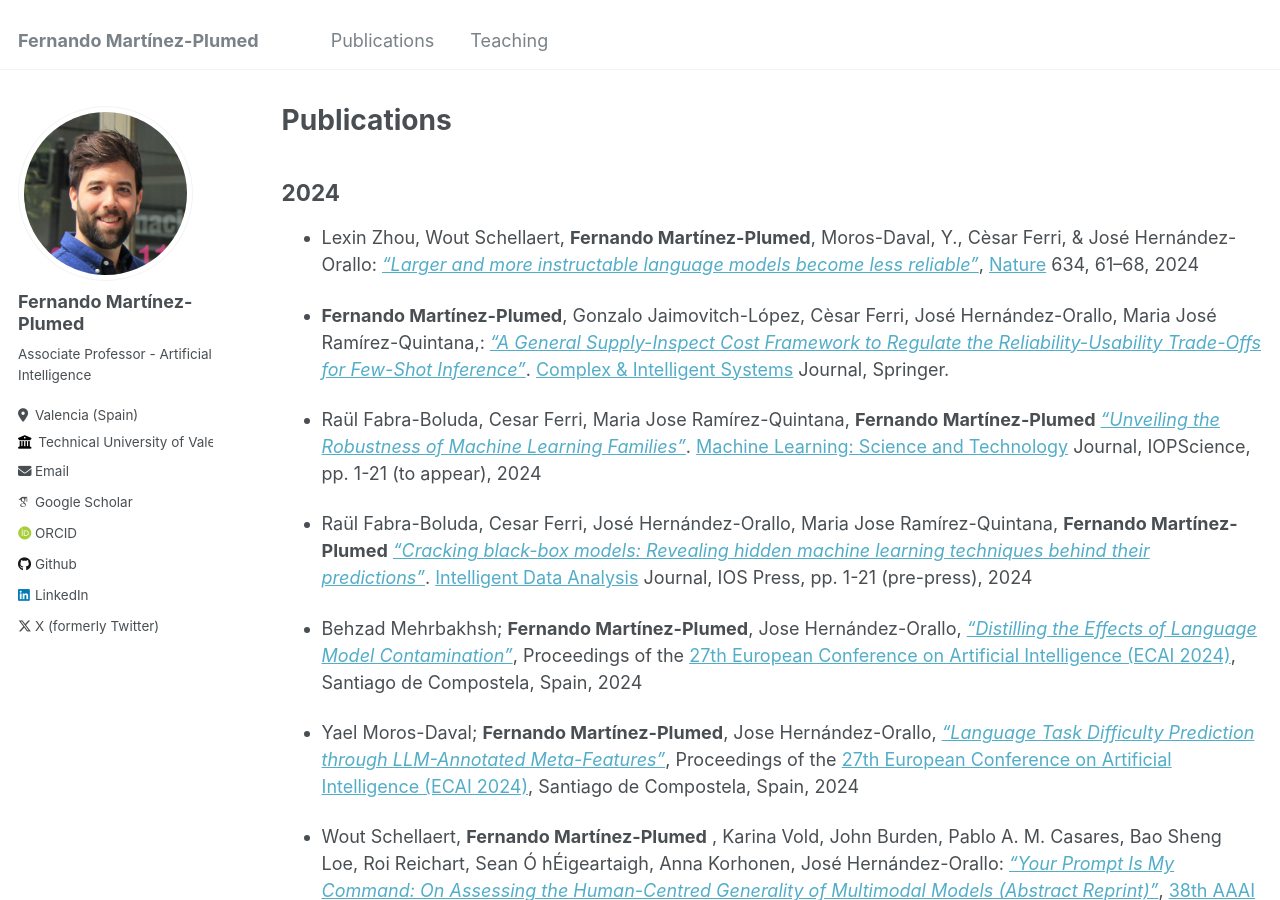
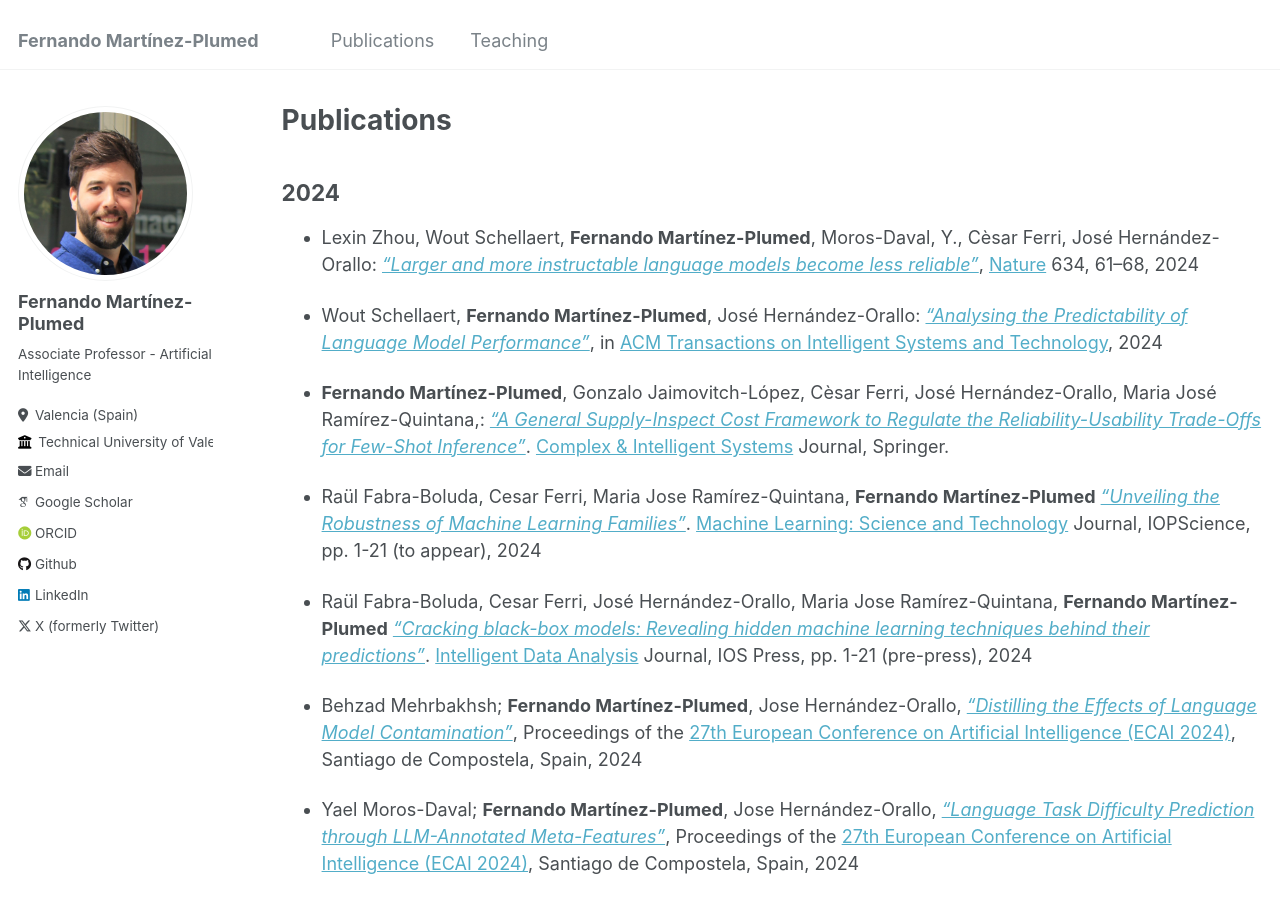
Before and after one commit to nandomp/nandomp.github.io, a Jekyll site: the page built from _pages/publications.md, in a window 1280 px wide and 900 px high. Built offline with Jekyll 4.4.1, drawn with Linux system fonts in a browser that asks for light colours; some web fonts are replaced; part of the change alters nothing that is shown.

Commit message:
Update publications.md

```diff
--- a/_pages/publications.md
+++ b/_pages/publications.md
@@ -7,7 +7,9 @@ author_profile: true
 
 2024
 ----
-* Lexin Zhou, Wout Schellaert, **Fernando Martínez-Plumed**, Moros-Daval, Y., Cèsar Ferri, & José Hernández-Orallo: [*"Larger and more instructable language models become less reliable"*](https://doi.org/10.1038/s41586-024-07930-y), [Nature](https://www.nature.com/) 634, 61–68, 2024
+* Lexin Zhou, Wout Schellaert, **Fernando Martínez-Plumed**, Moros-Daval, Y., Cèsar Ferri,  José Hernández-Orallo: [*"Larger and more instructable language models become less reliable"*](https://doi.org/10.1038/s41586-024-07930-y), [Nature](https://www.nature.com/) 634, 61–68, 2024
+
+* Wout Schellaert, **Fernando Martínez-Plumed**, José Hernández-Orallo: [*"Analysing the Predictability of Language Model Performance"*](http://dx.doi.org/10.1145/3706118), in [ACM Transactions on Intelligent Systems and Technology](https://dl.acm.org/journal/TIST), 2024
 
 * **Fernando Martínez-Plumed**, Gonzalo Jaimovitch-López, Cèsar Ferri, José Hernández-Orallo, Maria José Ramírez-Quintana,: [*"A General Supply-Inspect Cost Framework to Regulate the Reliability-Usability Trade-Offs for Few-Shot Inference"*](https://doi.org/10.1007/s40747-024-01599-6). [Complex & Intelligent Systems](https://link.springer.com/journal/40747) Journal, Springer.
 
@@ -21,11 +23,11 @@ author_profile: true
 
 * Wout Schellaert, **Fernando Mart&iacute;nez-Plumed** , Karina Vold, John Burden, Pablo A. M. Casares, Bao Sheng Loe, Roi Reichart, Sean Ó hÉigeartaigh, Anna Korhonen, José Hernández-Orallo: [*"Your Prompt Is My Command: On Assessing the Human-Centred Generality of Multimodal Models (Abstract Reprint)"*](https://doi.org/10.1609/aaai.v38i20.30612),  [38th AAAI Conference on Artificial Intelligence](), pp  22712-22712, Vancouver, Canada, 2024
 
-* Daniel Romero, José Hernández-Orallo, **Fernando Martínez-Plumed**: [*"How Resilient are Language Models to Text Perturbations?"*](), [The 25th International Conference on Intelligent Data Engineering and Automated Learning (IDEAL 2024)](https://ideal2024.webs.upv.es/), November 20-22, 2024, LNCS 15346, Valencia, Spain, 2024
+* Daniel Romero, José Hernández-Orallo, **Fernando Martínez-Plumed**: [*"How Resilient are Language Models to Text Perturbations?"*](https://doi.org/10.1007/978-3-031-77731-8_8), [The 25th International Conference on Intelligent Data Engineering and Automated Learning (IDEAL 2024)](https://ideal2024.webs.upv.es/), November 20-22, 2024, LNCS 15346, Valencia, Spain, 2024
 
-* Cristina Padro-Ferragut, M. José Ramírez-Quintana, **Fernando Martínez-Plumed**: [*"Noise tolerance and robustness ranking in Machine Learning models"*](), [The 25th International Conference on Intelligent Data Engineering and Automated Learning (IDEAL 2024)](https://ideal2024.webs.upv.es/), November 20-22, 2024, LNCS 15346, Valencia, Spain, 2024
+* Cristina Padro-Ferragut, M. José Ramírez-Quintana, **Fernando Martínez-Plumed**: [*"Noise tolerance and robustness ranking in Machine Learning models"*](https://doi.org/10.1007/978-3-031-77738-7_9), [The 25th International Conference on Intelligent Data Engineering and Automated Learning (IDEAL 2024)](https://ideal2024.webs.upv.es/), November 20-22, 2024, LNCS 15346, Valencia, Spain, 2024
 
-* Sócrates Llácer Luna, Dario Garigliotti,  **Fernando Martínez-Plumed**, Cèsar Ferri: [*"Automatic PDF Document Classification with Machine Learning"*](), [The 25th International Conference on Intelligent Data Engineering and Automated Learning (IDEAL 2024)](https://ideal2024.webs.upv.es/), November 20-22, 2024, LNCS 15346, Valencia, Spain, 2024
+* Sócrates Llácer Luna, Dario Garigliotti,  **Fernando Martínez-Plumed**, Cèsar Ferri: [*"Automatic PDF Document Classification with Machine Learning"*](https://doi.org/10.1007/978-3-031-77731-8_40), [The 25th International Conference on Intelligent Data Engineering and Automated Learning (IDEAL 2024)](https://ideal2024.webs.upv.es/), November 20-22, 2024, LNCS 15346, Valencia, Spain, 2024
 
 * Wout Schellaert, Ronan Hamon, **Fernando Martínez-Plumed**, Jose Hernandez-Orallo [*"A Proposal for Scaling the Scaling Laws"*](https://aclanthology.org/2024.scalellm-1.1.pdf). Workshop on the [Scaling Behavior of Large Language Models (SCALE-LLM)](https://scale-llm-24.pages.dev/), Malta, 22 March 2024, co-located with [EACL 2024](https://2024.eacl.org/), Association for Computational Linguistic, 2024
 
```
